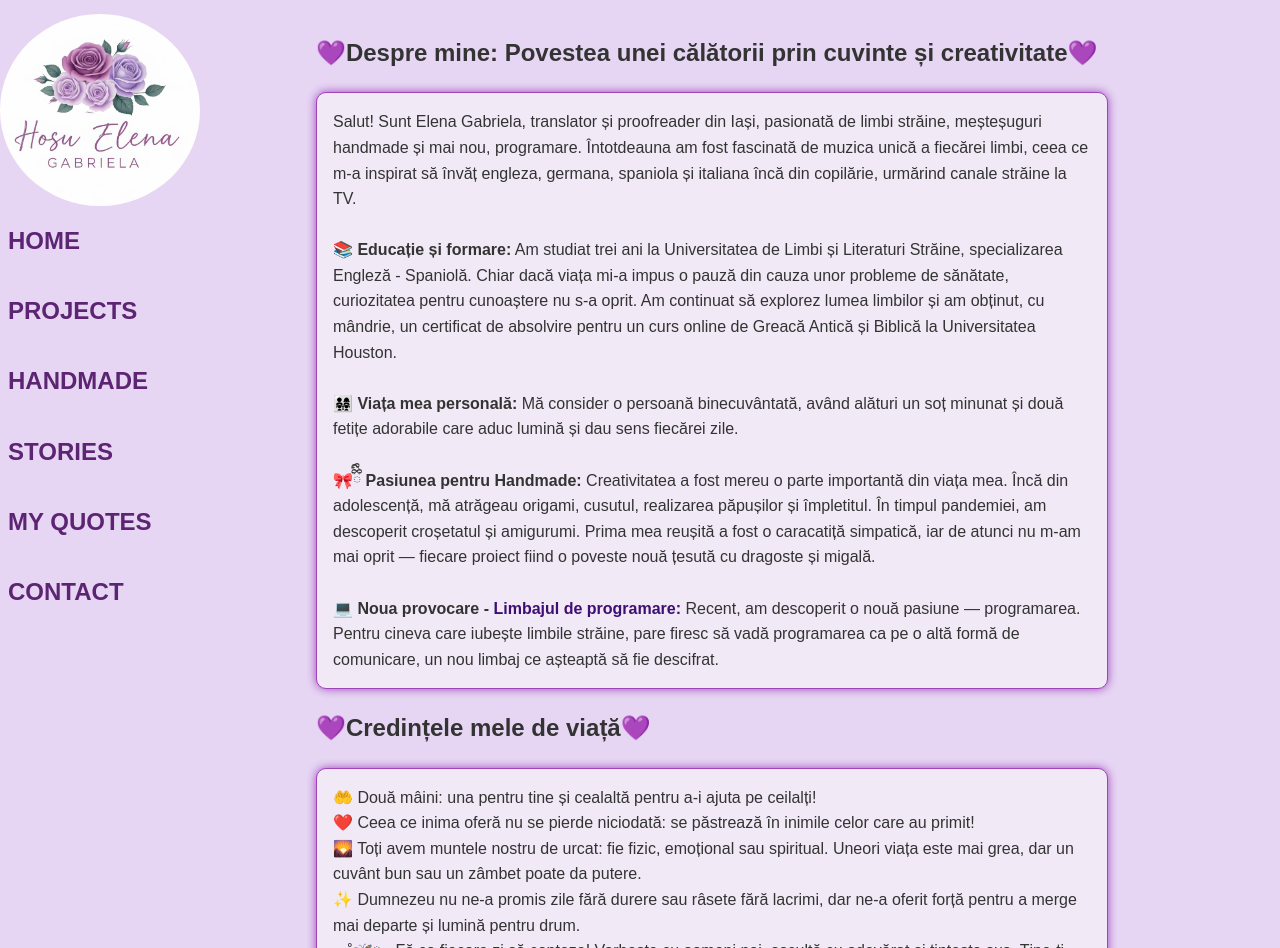
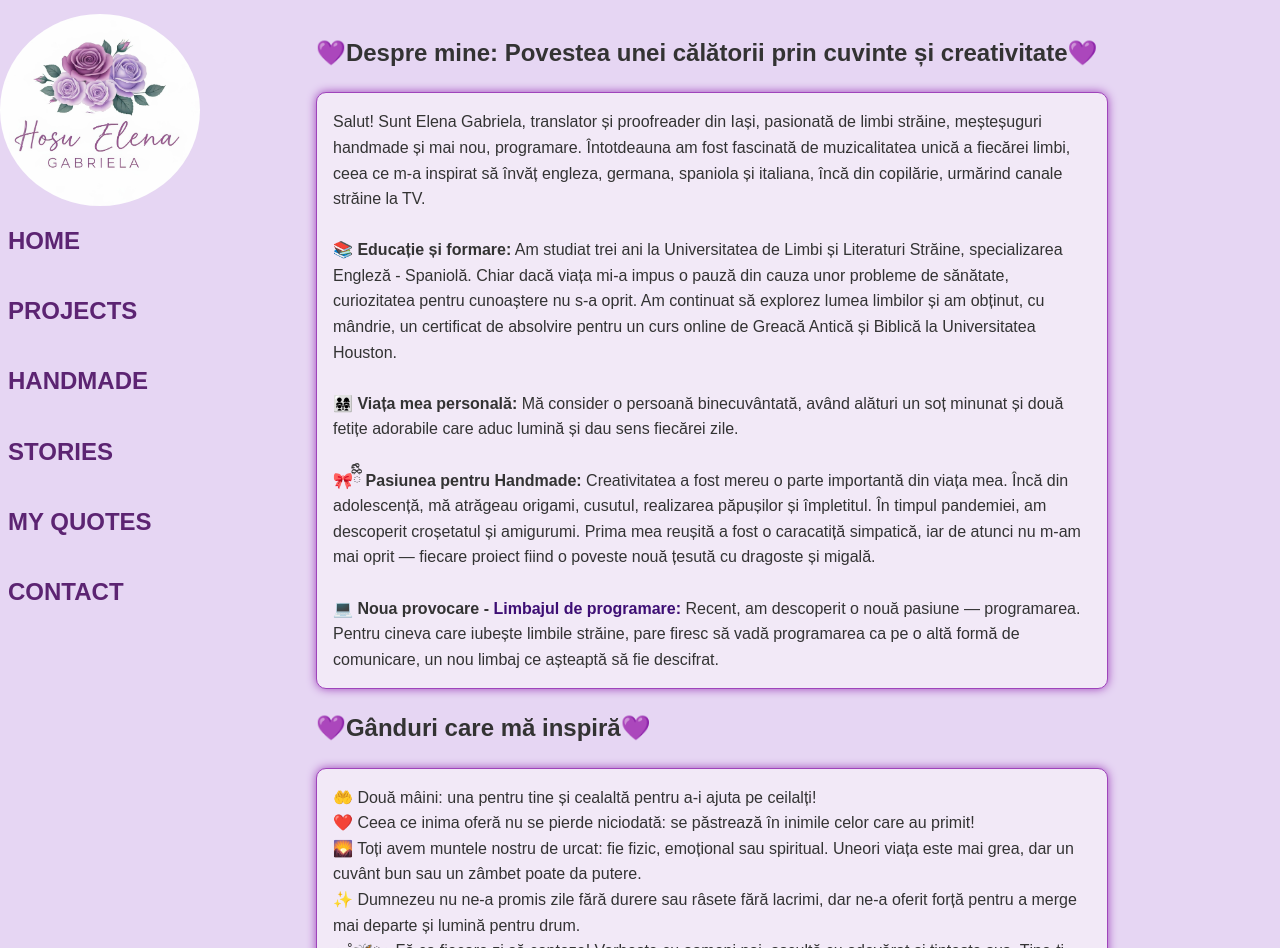
Before and after one commit to ElenaG31/Blog---Homework, a plain HTML site: page index.html in a window 1280 px wide. Shown: the part 311-1259 px from the top of the page. Drawn offline with Linux system fonts and the light colour scheme.

Commit message:
second commit

```diff
--- a/index.html
+++ b/index.html
@@ -48,9 +48,9 @@
         <p>
           Salut! Sunt Elena Gabriela, translator și proofreader din Iași,
           pasionată de limbi străine, meșteșuguri handmade și mai nou,
-          programare. Întotdeauna am fost fascinată de muzica unică a fiecărei
+          programare. Întotdeauna am fost fascinată de muzicalitatea unică a fiecărei
           limbi, ceea ce m-a inspirat să învăț engleza, germana, spaniola și
-          italiana încă din copilărie, urmărind canale străine la TV.
+          italiana, încă din copilărie, urmărind canale străine la TV.
           <br>
           <br>
             📚 <strong>Educație și formare:</strong> Am studiat trei ani la
@@ -83,7 +83,7 @@
         </p>
       </section>
       <section id="credinte">
-        <h2>💜Credințele mele de viață💜</h2>
+        <h2>💜Gânduri care mă inspiră💜</h2>
         <p>
           🤲 Două mâini: una pentru tine și cealaltă pentru a-i ajuta pe
           ceilalți!
```
